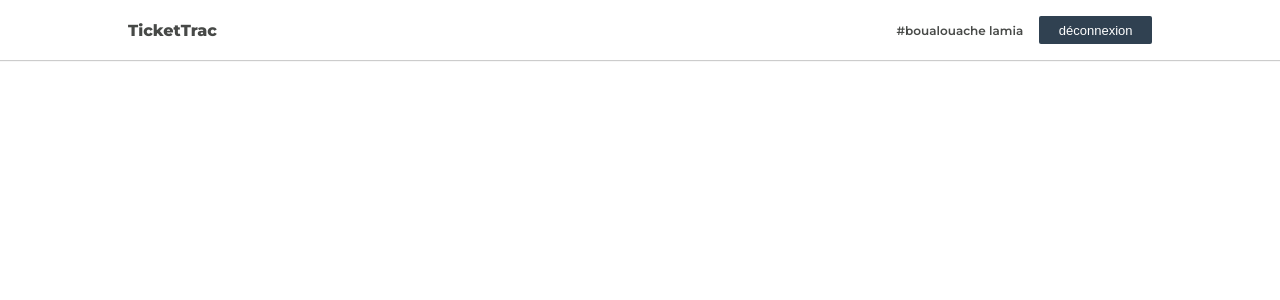
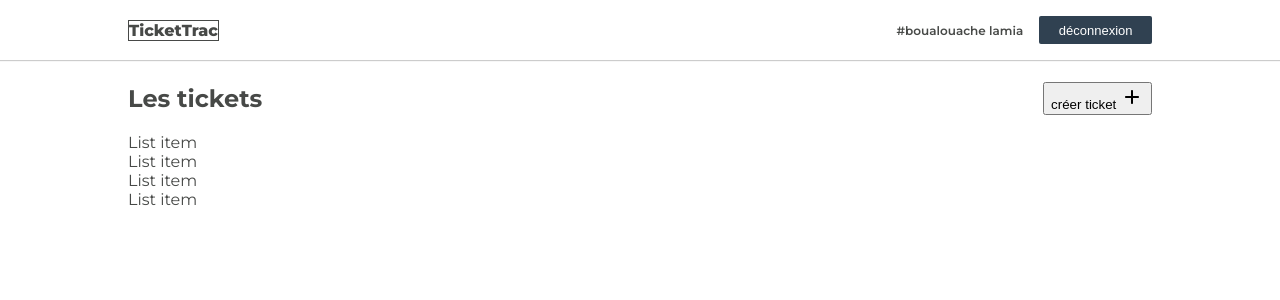
Before and after one commit to xmeix/ticketing-system, a React (Vite) app in the folder client/: page / in a window 1280 px wide. Shown: the top 300 px of the page. Built offline with nearby package versions, Linux system fonts and the light colour scheme.

Commit message:
init: ticket list

```diff
--- a/client/index.html
+++ b/client/index.html
@@ -4,7 +4,7 @@
     <meta charset="UTF-8" />
     <link rel="icon" type="image/svg+xml" href="/vite.svg" />
     <meta name="viewport" content="width=device-width, initial-scale=1.0" />
-    <title>Vite + React</title>
+    <title>TicketTrac</title>
   </head>
   <body>
     <div id="root"></div>
--- a/client/package.json
+++ b/client/package.json
@@ -10,6 +10,10 @@
     "preview": "vite preview"
   },
   "dependencies": {
+    "@emotion/react": "^11.11.1",
+    "@emotion/styled": "^11.11.0",
+    "@mui/icons-material": "^5.14.12",
+    "@mui/material": "^5.14.12",
     "react": "^18.2.0",
     "react-dom": "^18.2.0",
     "react-router-dom": "^6.16.0"
--- a/client/src/components/Navbar/Navbar.css
+++ b/client/src/components/Navbar/Navbar.css
@@ -10,6 +10,8 @@
 }
 .navbar .nav-title {
   font-weight: 800;
+  border: solid 1px var(--black);
+
 }
 .navbar .nav-user {
   font-size: 12px;
--- /dev/null
+++ b/client/src/components/list/List.jsx
@@ -0,0 +1,16 @@
+import "./List.css";
+import ListHeader from "../listHeader/ListHeader";
+import ListItem from "../listItem/ListItem";
+
+const List = () => {
+  return (
+    <div className="list">
+      <ListItem/>
+      <ListItem/>
+      <ListItem/>
+      <ListItem/>
+    </div>
+  );
+};
+
+export default List;
--- /dev/null
+++ b/client/src/components/listHeader/ListHeader.css
@@ -0,0 +1,7 @@
+.list-header {
+}
+
+.list-header .list-header-title {
+}
+.list-header button {
+}
--- /dev/null
+++ b/client/src/components/listHeader/ListHeader.jsx
@@ -0,0 +1,20 @@
+import "./ListHeader.css";
+import { useState } from "react";
+import AddRoundedIcon from "@mui/icons-material/AddRounded";
+const ListHeader = () => {
+  const [role, setRole] = useState("AFR");
+
+
+  return (
+    <div className="list-header flex-row justify-between align-center">
+      <h2 className="list-header-title">Les tickets</h2>
+      {role === "AFR" && (
+        <button>
+          créer ticket <AddRoundedIcon />
+        </button>
+      )}
+    </div>
+  );
+};
+
+export default ListHeader;
--- /dev/null
+++ b/client/src/components/listItem/ListItem.jsx
@@ -0,0 +1,6 @@
+import "./ListItem.css";
+const ListItem = () => {
+  return <div className="list-item">List item</div>;
+};
+
+export default ListItem;
--- a/client/src/pages/home/Home.css
+++ b/client/src/pages/home/Home.css
@@ -0,0 +1,4 @@
+.home {
+  margin: 4em 10%;
+  /* border: solid 1px; */
+}
--- a/client/src/pages/home/Home.jsx
+++ b/client/src/pages/home/Home.jsx
@@ -1,8 +1,11 @@
 import "./Home.css";
+import List from "../../components/list/List";
+import ListHeader from "../../components/listHeader/ListHeader";
 const Home = () => {
   return (
     <div className="home">
-      <h1>Home page</h1>
+      <ListHeader />
+      <List />
     </div>
   );
 };
```
Also changed, not shown: client/src/components/list/List.css (added), client/src/components/listItem/ListItem.css (added), 1 other file (tests, documents, lock files or other folders).
